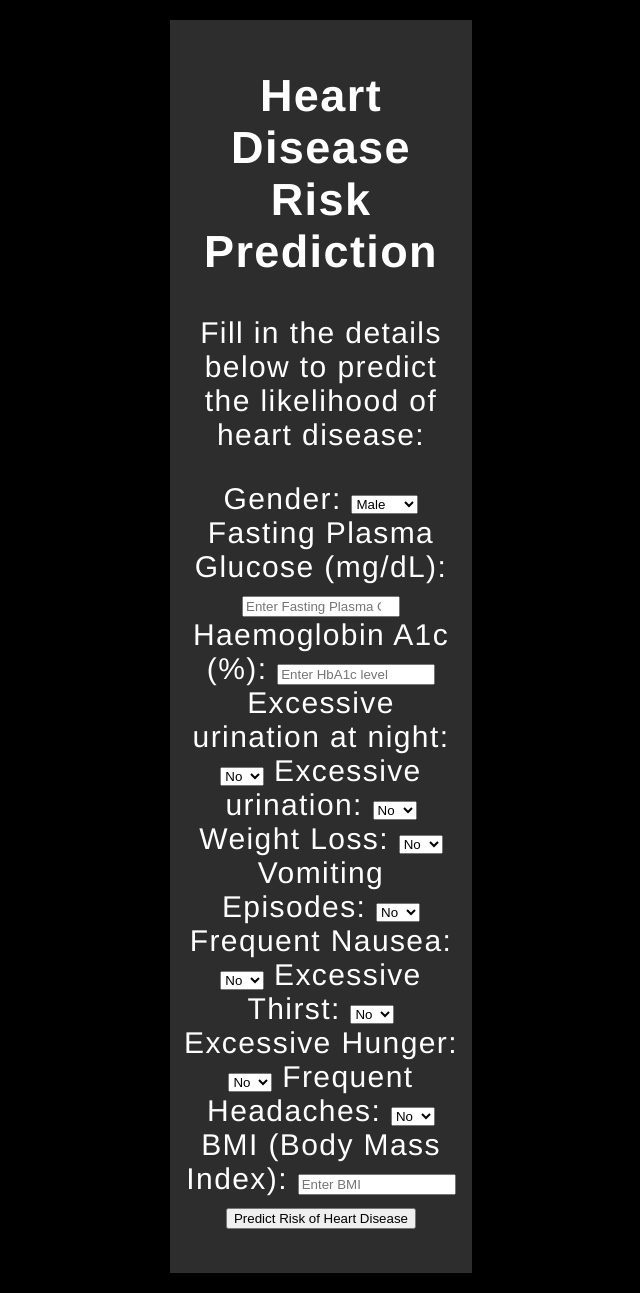
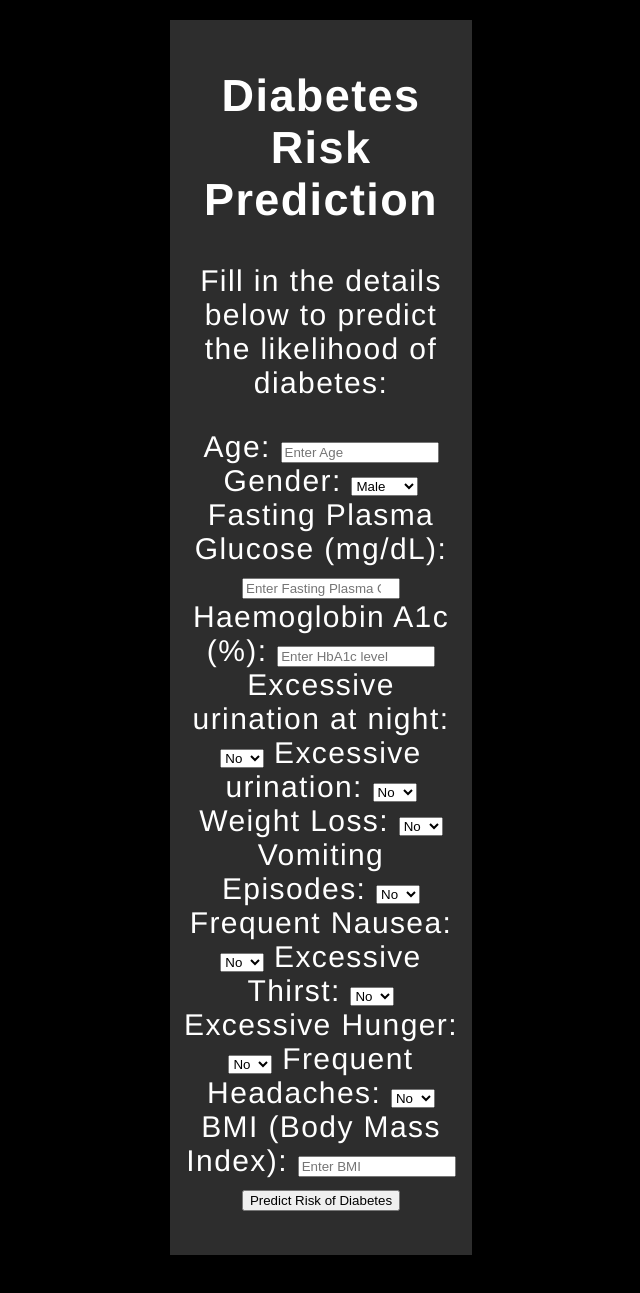
Before and after one commit to paulMuema/SDG-machine-learning-project, a Flask app: page / in a window 1280 px wide. Shown: the whole page, without its empty margins (327-967 px from the left). After the commit the page ends 1255 px from the top, so only its background shows below. Run offline with Flask 3, Linux system fonts and the light colour scheme; parts of the project's set-up code (start-up, migrations or seed data) failed here and were passed over.

Commit message:
Updates to the Python File

```diff
--- a/web-app/app.py
+++ b/app.py
@@ -2,36 +2,39 @@ import numpy as np
 from flask import Flask, request, render_template
 import pickle
 
-app = Flask(__name__)
+# Initialize the Flask app and specify the templates folder
+app = Flask(__name__, template_folder="web-app/templates")
 
-# Load the trained model
-model = pickle.load(open("./diabetes-prediction-model", "rb"))
+# Load the trained diabetes prediction model
+model = pickle.load(open("./diabetes-prediction-model.pkl", "rb"))
 
 @app.route("/")
 def home():
+    # Render the index.html for the home page
     return render_template("index.html")
 
 @app.route("/predict", methods=["POST"])
 def predict():
-    # Collecting user inputs from the form
-    gender = request.form["gender"]
+    # Collect user inputs from the form
+    age = int(request.form["age"])  # Age
+    gender = request.form["gender"]  # Gender (Male/Female)
     fpg = float(request.form["fpg"])  # Fasting Plasma Glucose
     hba1c = float(request.form["hba1c"])  # HbA1c level
     nocturia = int(request.form["nocturia"])  # Excessive urination at night (0/1)
     polyuria = int(request.form["polyuria"])  # Excessive urination (0/1)
     weight_loss = int(request.form["weight_loss"])  # Weight loss (0/1)
-    vomiting = int(request.form["vomiting"])  # Vomiting (0/1)
-    nausea = int(request.form["nausea"])  # Nausea (0/1)
+    vomiting = int(request.form["vomiting"])  # Vomiting episodes (0/1)
+    nausea = int(request.form["nausea"])  # Frequent nausea (0/1)
     polydipsia = int(request.form["polydipsia"])  # Excessive thirst (0/1)
     polyphagia = int(request.form["polyphagia"])  # Excessive hunger (0/1)
-    headache = int(request.form["headache"])  # Headache (0/1)
-    bmi = float(request.form["bmi"])  # BMI
+    headache = int(request.form["headache"])  # Frequent headaches (0/1)
+    bmi = float(request.form["bmi"])  # BMI (Body Mass Index)
 
     # Convert gender to numeric value (Male=1, Female=0)
     gender_numeric = 1 if gender == "Male" else 0
 
     # Creating the feature array
-    features = [gender_numeric, fpg, hba1c, nocturia, polyuria, weight_loss, vomiting,
+    features = [age, gender_numeric, fpg, hba1c, nocturia, polyuria, weight_loss, vomiting,
                 nausea, polydipsia, polyphagia, headache, bmi]
 
     # Convert the features into a numpy array for prediction
@@ -40,13 +43,15 @@ def predict():
     # Making the prediction
     prediction = model.predict(final_features)
 
-    # If the prediction is 1, it means the person is likely to have heart disease
+    # Prepare the result text
     if prediction[0] == 1:
-        prediction_text = "The person is likely to have heart disease."
+        prediction_text = "The person is likely to have diabetes."
     else:
-        prediction_text = "The person is likely not to have heart disease."
+        prediction_text = "The person is unlikely to have diabetes."
 
+    # Render the result on the home page
     return render_template("index.html", prediction_text=prediction_text)
 
 if __name__ == "__main__":
+    # Run the app in debug mode
     app.run(debug=True)
--- a/web-app/templates/index.html
+++ b/web-app/templates/index.html
@@ -2,7 +2,7 @@
 <html>
   <head>
     <meta charset="UTF-8">
-    <title>❤️ Heart Disease Prediction</title>
+    <title>🩺 Diabetes Risk Prediction</title>
     <link rel="stylesheet" href="{{ url_for('static', filename='css/styles.css') }}">
   </head>
 
@@ -11,10 +11,13 @@
 
       <div class="box">
 
-        <h2>Heart Disease Risk Prediction</h2>
-        <p>Fill in the details below to predict the likelihood of heart disease:</p>
+        <h2>Diabetes Risk Prediction</h2>
+        <p>Fill in the details below to predict the likelihood of diabetes:</p>
 
         <form action="{{ url_for('predict')}}" method="post">
+          <!-- Age -->
+          <label for="age">Age:</label>
+          <input type="number" name="age" placeholder="Enter Age" required="required" min="0" max="120" />
 
           <!-- Gender input -->
           <label for="gender">Gender:</label>
@@ -92,7 +95,7 @@
           <input type="number" name="bmi" placeholder="Enter BMI" required="required" step="0.1" min="10" max="60" />
 
           <!-- Submit button -->
-          <button type="submit" class="btn">Predict Risk of Heart Disease</button>
+          <button type="submit" class="btn">Predict Risk of Diabetes</button>
         </form>
 
         <!-- Prediction Result -->
```
Also changed, not shown: 1 other file.
